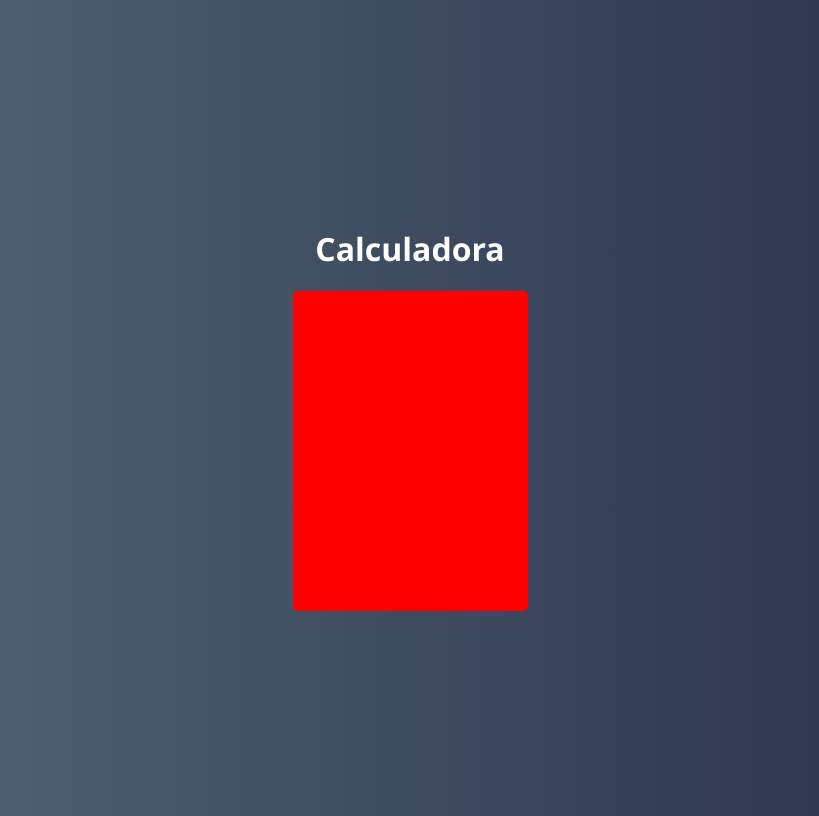
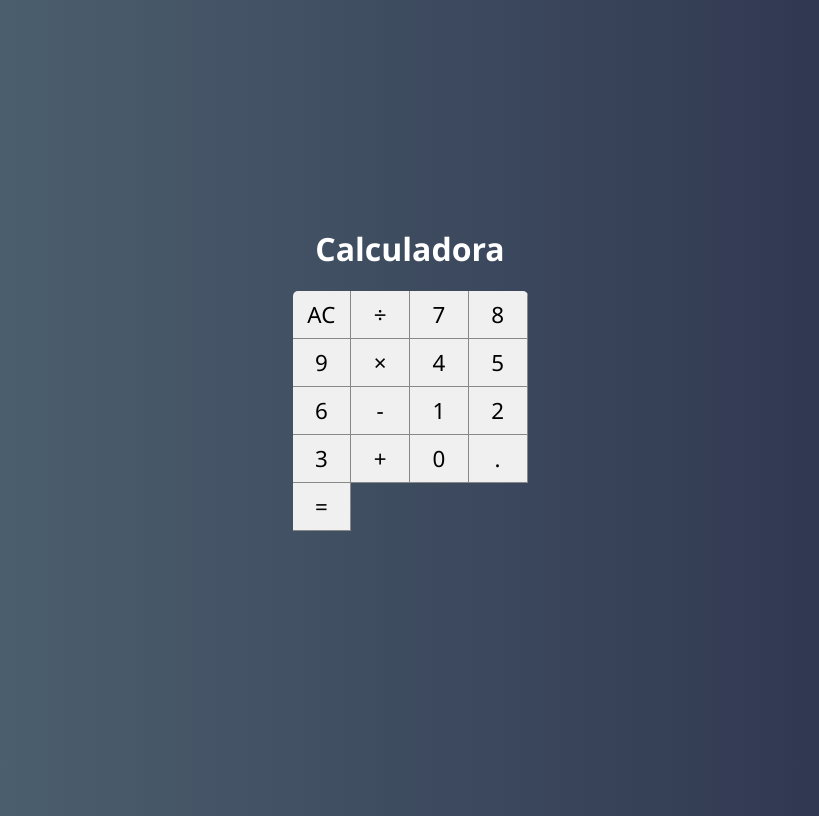
Before and after one commit to WagnerGeroldi/CALCULADORA-REACT, a React (Create React App) app: page / in a window 1280 px wide. Shown: the whole page, without its empty margins (230-1049 px from the left). Built offline with nearby package versions, Linux system fonts and the light colour scheme.

Commit message:
organização linhas e colunas

```diff
--- /dev/null
+++ b/src/components/Button.css
@@ -0,0 +1,13 @@
+:root {
+    --bg-button: #f0f0f0;
+    --border-button: solid 1px #888;
+}
+
+.button {
+    font-size: 1.4em;
+    background: var(--bg-button);
+    border: none;
+    border-right: var(--border-button);
+    border-bottom: var(--border-button);
+    outline: none;
+}
--- /dev/null
+++ b/src/components/Button.jsx
@@ -0,0 +1,5 @@
+import React from 'react'
+import './Button.css'
+
+export default props =>
+<button className='button'>{props.label}</button>
--- a/src/index.js
+++ b/src/index.js
@@ -12,7 +12,5 @@
   ,  document.getElementById('root')
 );
 
-// If you want to start measuring performance in your app, pass a function
-// to log results (for example: reportWebVitals(console.log))
-// or send to an analytics endpoint. Learn more: https://bit.ly/CRA-vitals
+
 reportWebVitals();
--- a/src/main/Calculator.css
+++ b/src/main/Calculator.css
@@ -3,5 +3,11 @@
     width: 235px;
     border-radius: 5px;
     overflow: hidden;
-    background-color: red;
+
+    display: grid;
+    grid-template-columns: repeat(4, 25%); /* ou 1fr 1fr 1fr 1fr */
+    grid-template-rows: repeat(5, 48px);
+
+
+
 }
--- a/src/main/Calculator.jsx
+++ b/src/main/Calculator.jsx
@@ -1,10 +1,29 @@
 import React, { Component } from "react";
 import './Calculator.css';
+
+import Button from '../components/Button'
 
 export default class Calculator extends Component {
     render() {
         return (
             <div className="calculator">
+                <Button label="AC"/>
+                <Button label="&divide;"/>
+                <Button label="7"/>
+                <Button label="8"/>
+                <Button label="9"/>
+                <Button label="&#215;"/>
+                <Button label="4"/>
+                <Button label="5"/>
+                <Button label="6"/>
+                <Button label="-"/>
+                <Button label="1"/>
+                <Button label="2"/>
+                <Button label="3"/>
+                <Button label="+"/>
+                <Button label="0"/>
+                <Button label="."/>
+                <Button label="="/>
 
 
             </div>
```
